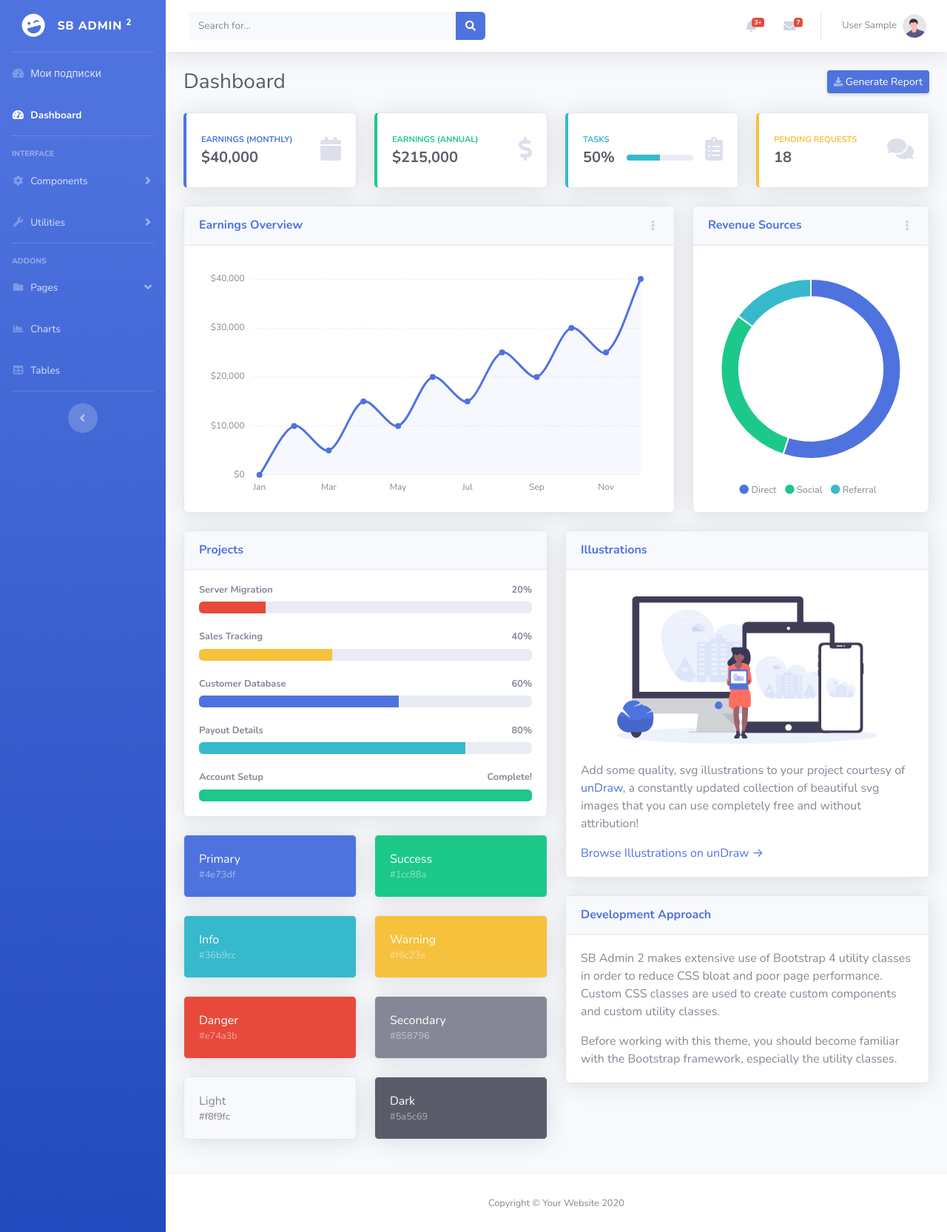
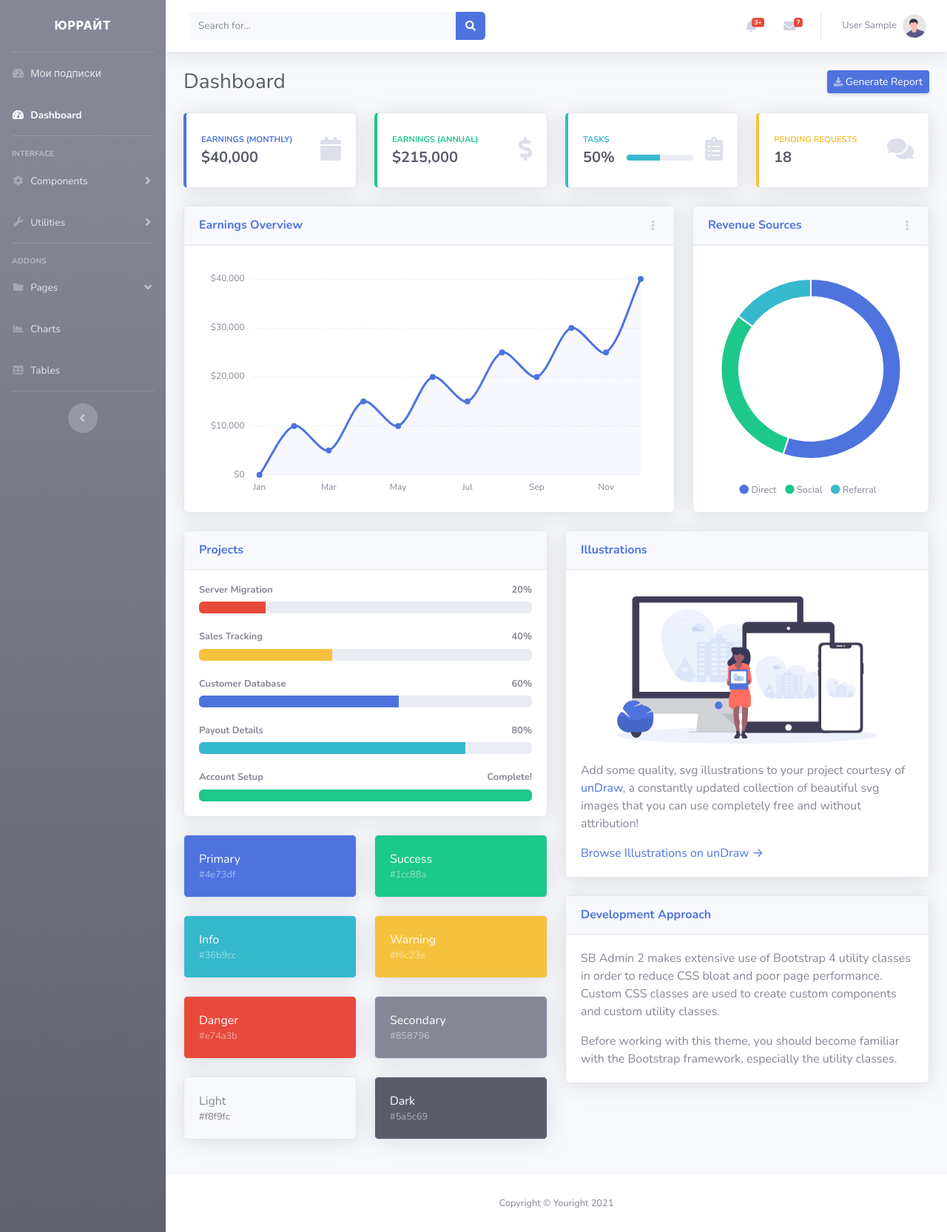
Before and after one commit to kuanqk/yourightkz, a Django app: page / in a window 1280 px wide. Shown: the whole page at 74% size. Run offline with Django 3.2, Linux system fonts and the light colour scheme; the visitor is signed in with stand-in values (Sample User, id 1); some libraries are stand-ins or nearby versions.

Commit message:
translate to RU slidebar, hear_part, footer

```diff
--- a/app/templates/404.html
+++ b/app/templates/404.html
@@ -29,8 +29,8 @@
                     <div class="text-center">
                         <div class="error mx-auto" data-text="404">404</div>
                         <p class="lead text-gray-800 mb-5">Page Not Found</p>
-                        <p class="text-gray-500 mb-0">It looks like you found a glitch in the matrix...</p>
-                        <a href="index.html">&larr; Back to Dashboard</a>
+                        <p class="text-gray-500 mb-0">Похоже, вы нашли глюк в матрице ...</p>
+                        <a href="index.html">&larr; перейти в мои подписки</a>
                     </div>
 
                 </div>
--- a/app/templates/footer_part.html
+++ b/app/templates/footer_part.html
@@ -2,7 +2,7 @@
             <footer class="sticky-footer bg-white">
                 <div class="container my-auto">
                     <div class="copyright text-center my-auto">
-                        <span>Copyright &copy; Your Website 2020</span>
+                        <span>Copyright &copy; Youright 2021</span>
                     </div>
                 </div>
             </footer>
--- a/app/templates/head_part.html
+++ b/app/templates/head_part.html
@@ -4,7 +4,7 @@
     <meta name="description" content="">
     <meta name="author" content="">
 
-    <title>SB Admin 2 - Blank</title>
+    <title>ЮРРАЙТ</title>
 
     <!-- Custom fonts for this template-->
     <link href="/static/vendor/fontawesome-free/css/all.min.css" rel="stylesheet" type="text/css">
--- a/app/templates/sidebar_part.html
+++ b/app/templates/sidebar_part.html
@@ -1,12 +1,9 @@
         <!-- Sidebar -->
-        <ul class="navbar-nav bg-gradient-primary sidebar sidebar-dark accordion" id="accordionSidebar">
+        <ul class="navbar-nav bg-gradient-secondary sidebar sidebar-dark accordion" id="accordionSidebar">
 
             <!-- Sidebar - Brand -->
-            <a class="sidebar-brand d-flex align-items-center justify-content-center" href="/index.html">
-                <div class="sidebar-brand-icon rotate-n-15">
-                    <i class="fas fa-laugh-wink"></i>
-                </div>
-                <div class="sidebar-brand-text mx-3">SB Admin <sup>2</sup></div>
+            <a class="sidebar-brand d-flex align-items-center justify-content-center" href="/subscriptions.html">
+                <div class="sidebar-brand-text mx-3">ЮРРАЙТ</div>
             </a>
 
             <!-- Divider -->
```
Also changed, not shown: 3 other files.
